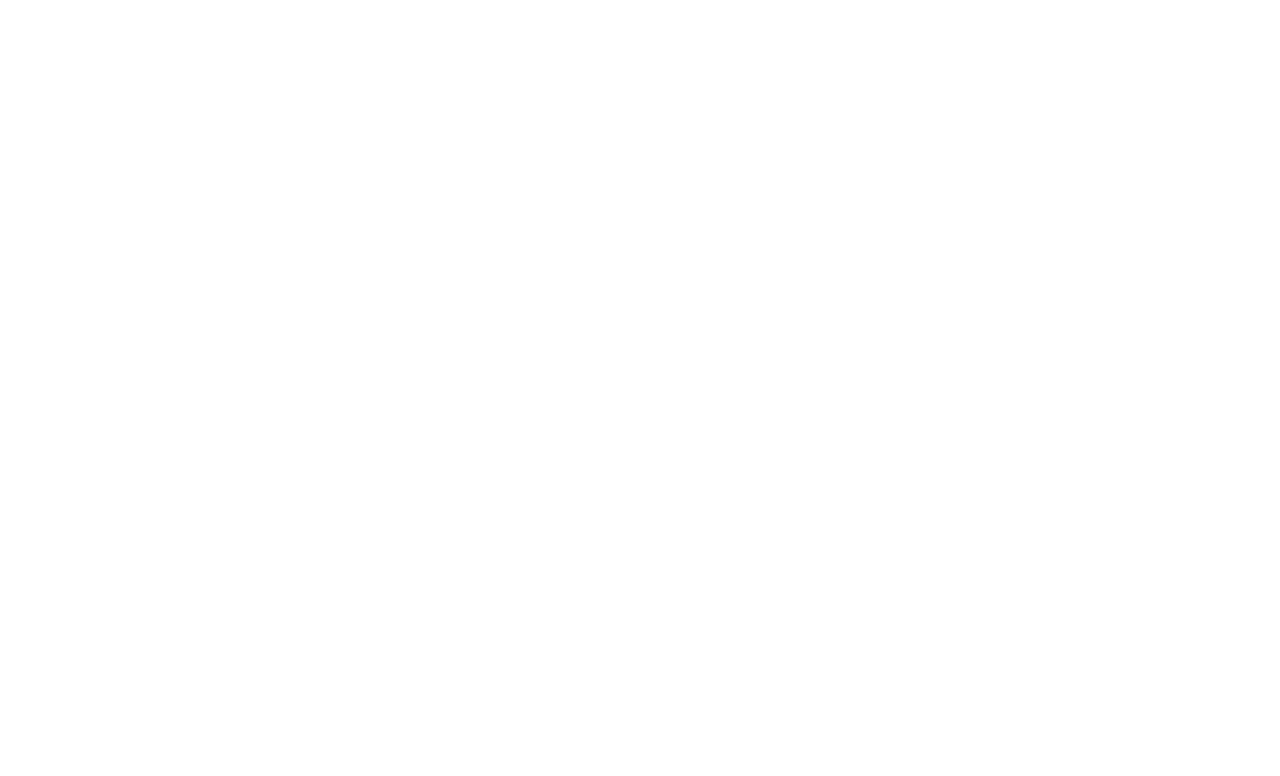
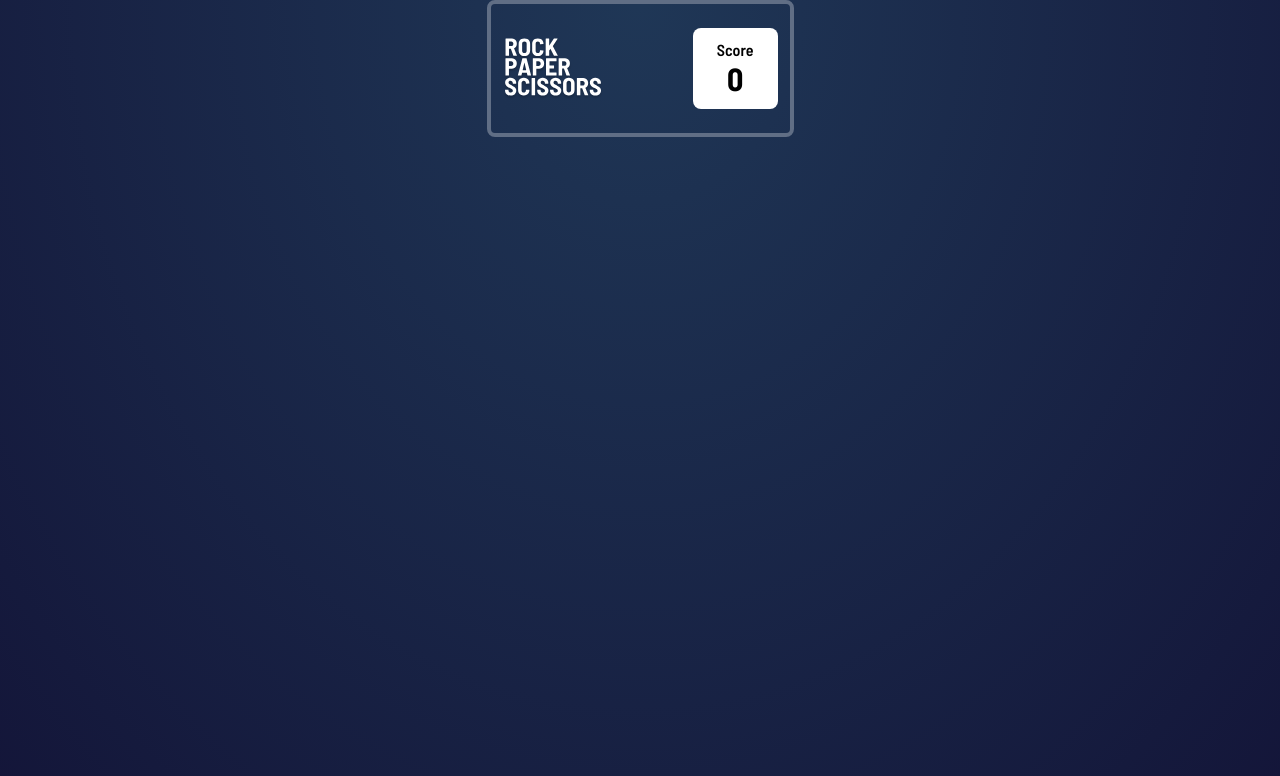
Before and after one commit to danielbrah/rock-paper-scissors, a plain HTML site: page index.html in a window 1280 px wide. Drawn offline with Linux system fonts and the light colour scheme.

Commit message:
Setting things up.

```diff
--- a/index.html
+++ b/index.html
@@ -10,7 +10,14 @@
 </head>
 <body>
   <div role="main" id="container">
+    <header>
+      <img src="images/logo.svg" alt="Logo of rock, paper, scissors game." width="100">
 
+      <div id="score-container">
+        <p>Score</p>
+        <h1 id="score">0</h1>
+      </div>
+    </header>
   </div>
 </body>
 </html>
--- a/sass/abstracts/_colors.scss
+++ b/sass/abstracts/_colors.scss
@@ -0,0 +1 @@
+$header: hsl(217, 16%, 45%);
--- a/sass/base/_reset.scss
+++ b/sass/base/_reset.scss
@@ -4,3 +4,13 @@
     padding: 0;
     box-sizing: border-box;
 }
+
+body{
+    background: hsl(237, 49%, 15%);
+}
+
+#container
+{
+    height: 100vh;
+    background: radial-gradient(ellipse at top, hsl(214, 47%, 23%), hsl(237, 49%, 15%));
+}
--- a/sass/base/_typography.scss
+++ b/sass/base/_typography.scss
@@ -0,0 +1,7 @@
+@import url('https://fonts.googleapis.com/css2?family=Barlow+Semi+Condensed:wght@600;700&display=swap');
+$barlow: 'Barlow Semi Condensed', sans-serif;
+
+#score-container
+{
+    font-family: $barlow;
+}
--- /dev/null
+++ b/sass/components/_score.scss
@@ -0,0 +1,9 @@
+#score-container
+{
+    display: flex;
+    flex-direction: column;
+    align-items: center;
+    background: white;
+    padding: 12px 24px;
+    border-radius: 8px;
+}
--- /dev/null
+++ b/sass/layout/_header.scss
@@ -0,0 +1,12 @@
+@import '../abstracts/colors';
+header
+{
+    display: flex;
+    align-items: center;
+    justify-content: space-between;
+    width: 307px;
+    margin: 0 auto;
+    border: 4px solid $header;
+    border-radius: 8px;
+    padding: 24px 12px;
+}
--- a/sass/main.scss
+++ b/sass/main.scss
@@ -1 +1,6 @@
 @import './base/reset';
+@import './base/typography';
+
+@import './components/score';
+
+@import './layout/header';
```
Also changed, not shown: css/main.css, 1 other file.
